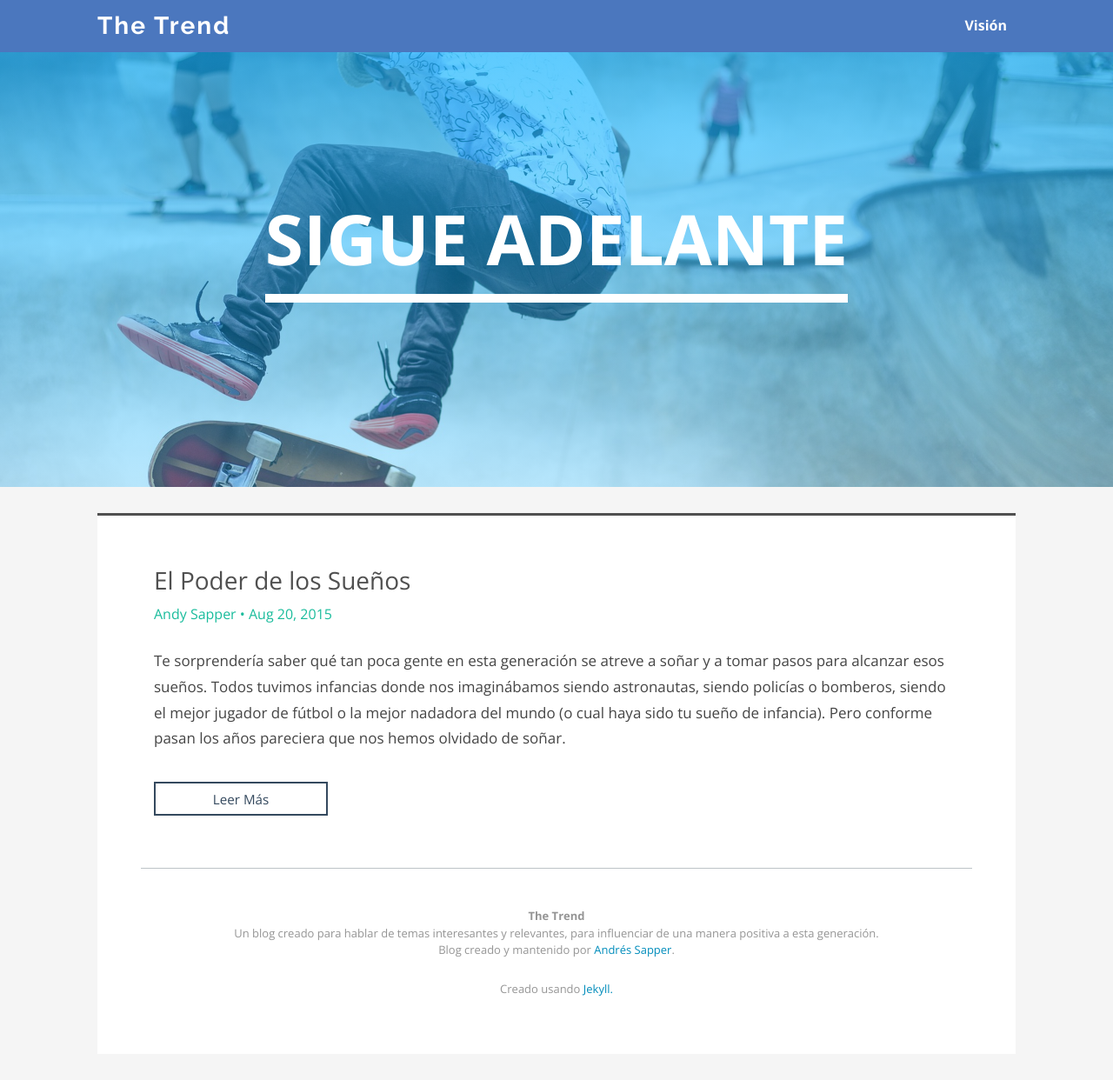
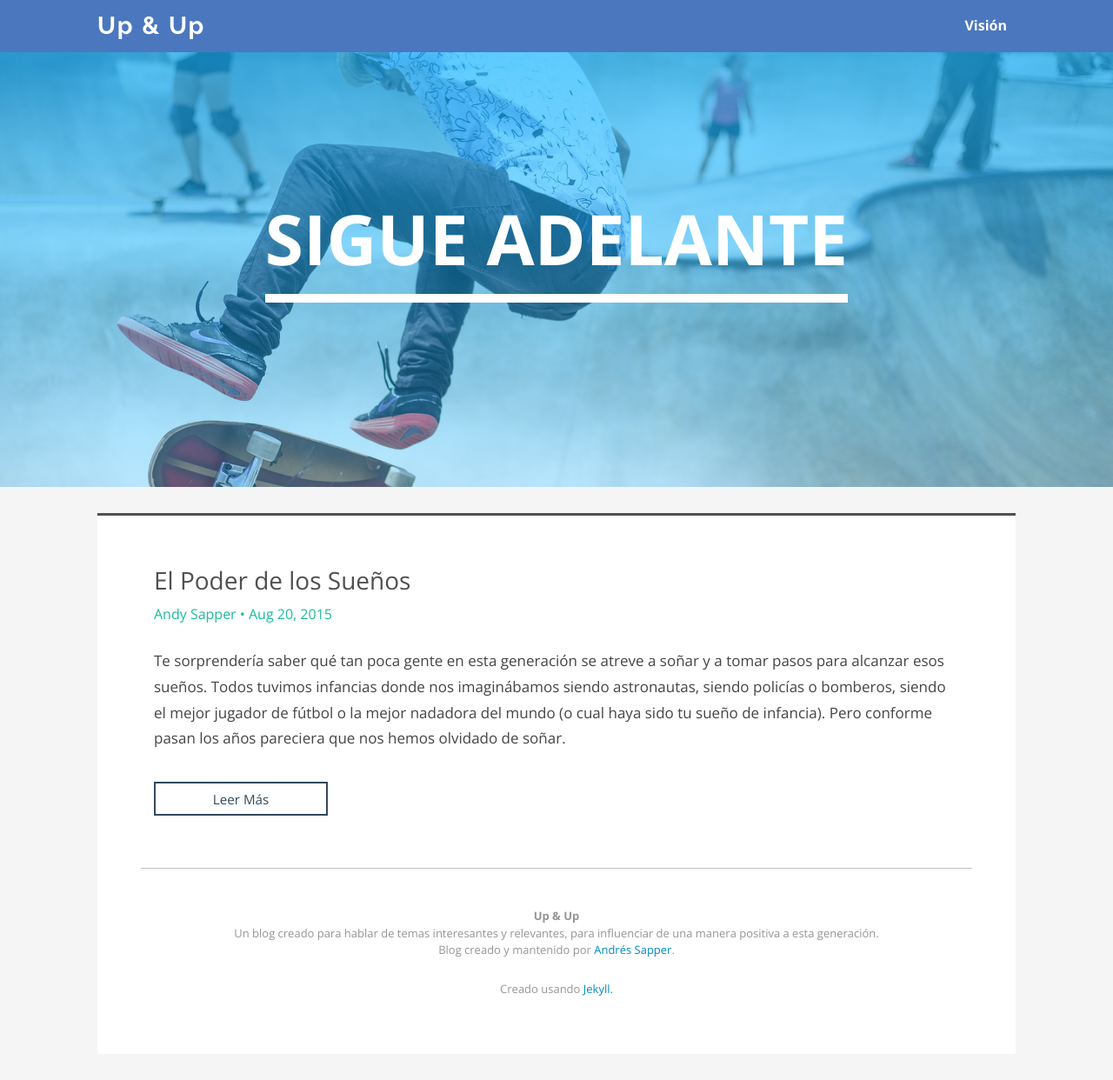
Before and after one commit to upandup/upandup.github.io, a Jekyll site: the page built from index.html, in a window 1280 px wide. Shown: the whole page at 87% size. Built offline with Jekyll 4.4.1, drawn with Linux system fonts in a browser that asks for light colours; the list of posts is cut into pages by our own code.

Commit message:
update project name

```diff
--- a/_config.yml
+++ b/_config.yml
@@ -1,5 +1,5 @@
 # Site settings
-title: The Trend
+title: Up & Up
 email: asapper@hotmail.com
 description: Blog de temas relevantes para esta generación.
 baseurl: "/the-trend" # the subpath of your site, e.g. /blog/
```
